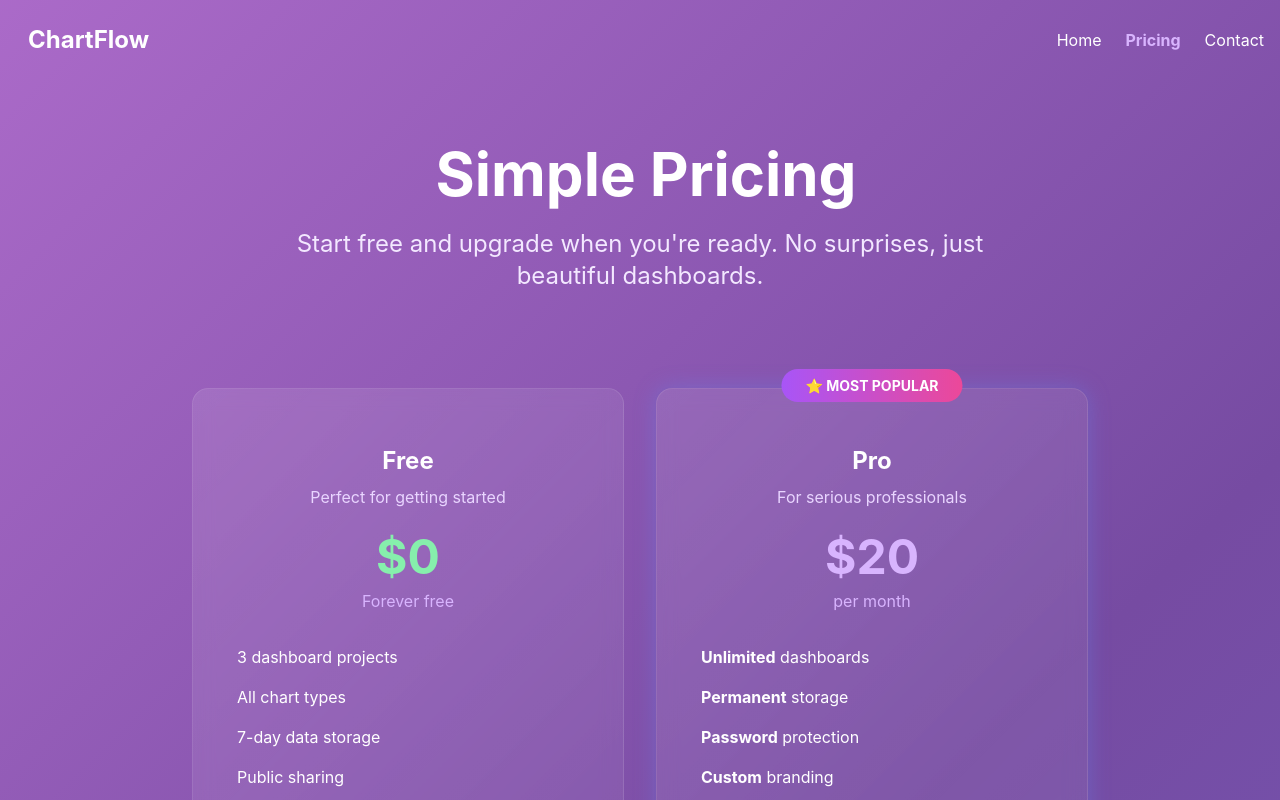
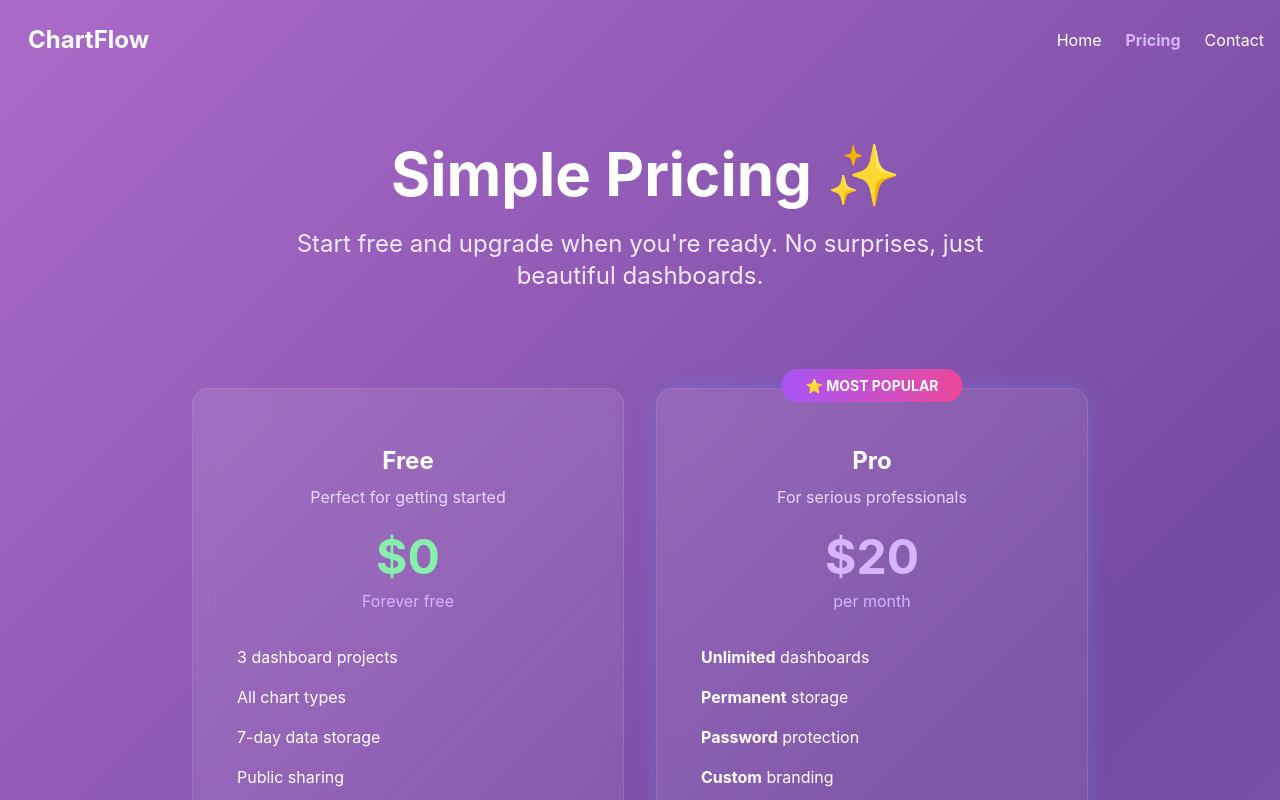
Before and after one commit to bentenavery/csv-dashboard-magic, a Next.js app: page /pricing in a window 1280 px wide. Shown: the top 800 px of the page. Built offline with nearby package versions, Linux system fonts and the light colour scheme.

Commit message:
Cache bust: Add emoji to pricing title

```diff
--- a/pages/pricing.js
+++ b/pages/pricing.js
@@ -62,7 +62,7 @@ export default function Pricing() {
         <div className="container mx-auto px-4 py-16 text-center">
           <h1 className="text-4xl md:text-6xl font-bold mb-6">
             <i className="fas fa-gem text-purple-300 mr-3"></i>
-            Simple Pricing
+            Simple Pricing ✨
           </h1>
           <p className="text-xl md:text-2xl text-purple-100 max-w-3xl mx-auto mb-8">
             Start free and upgrade when you're ready. No surprises, just beautiful dashboards.
```
Also changed, not shown: 5 other files (tests, documents, lock files or other folders).
